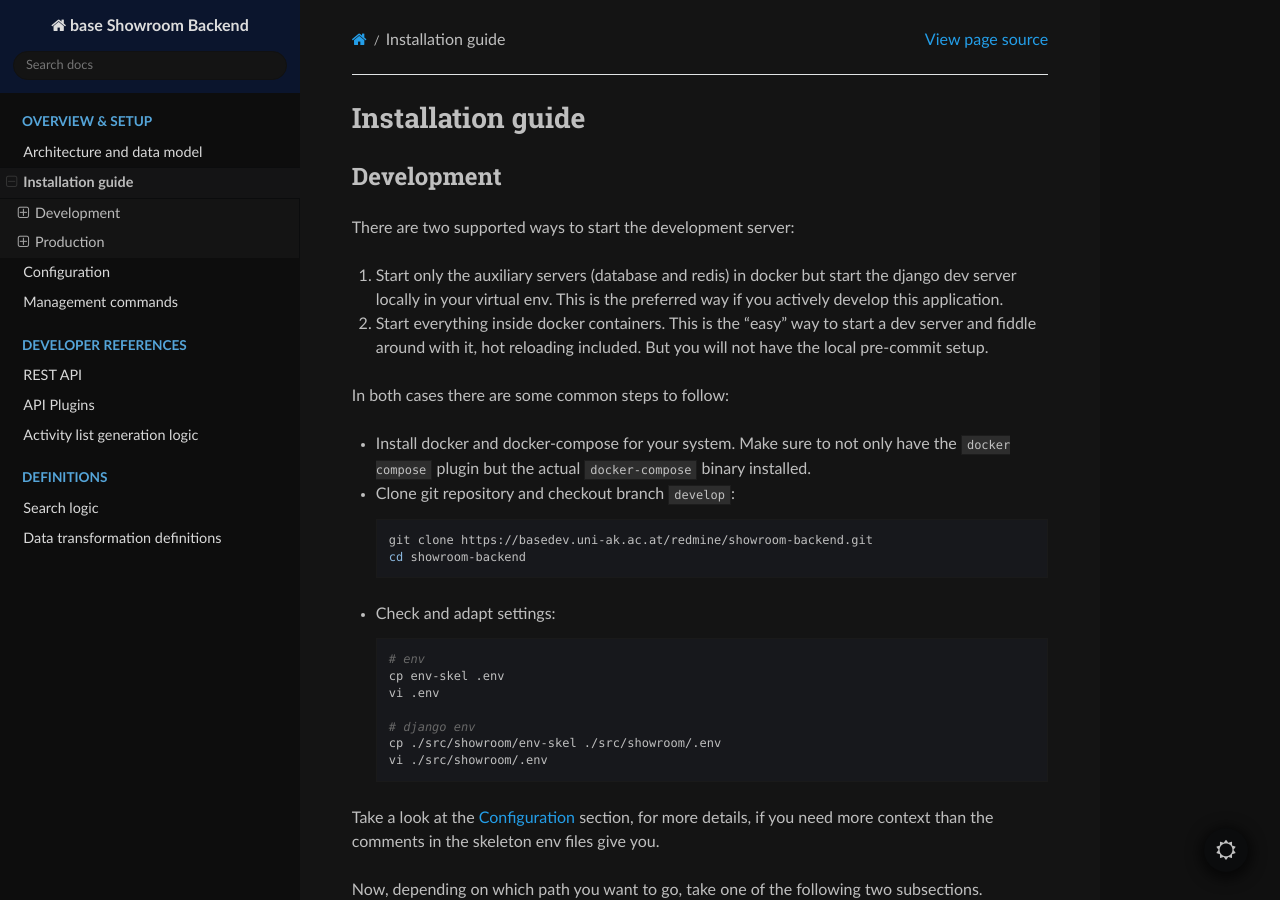
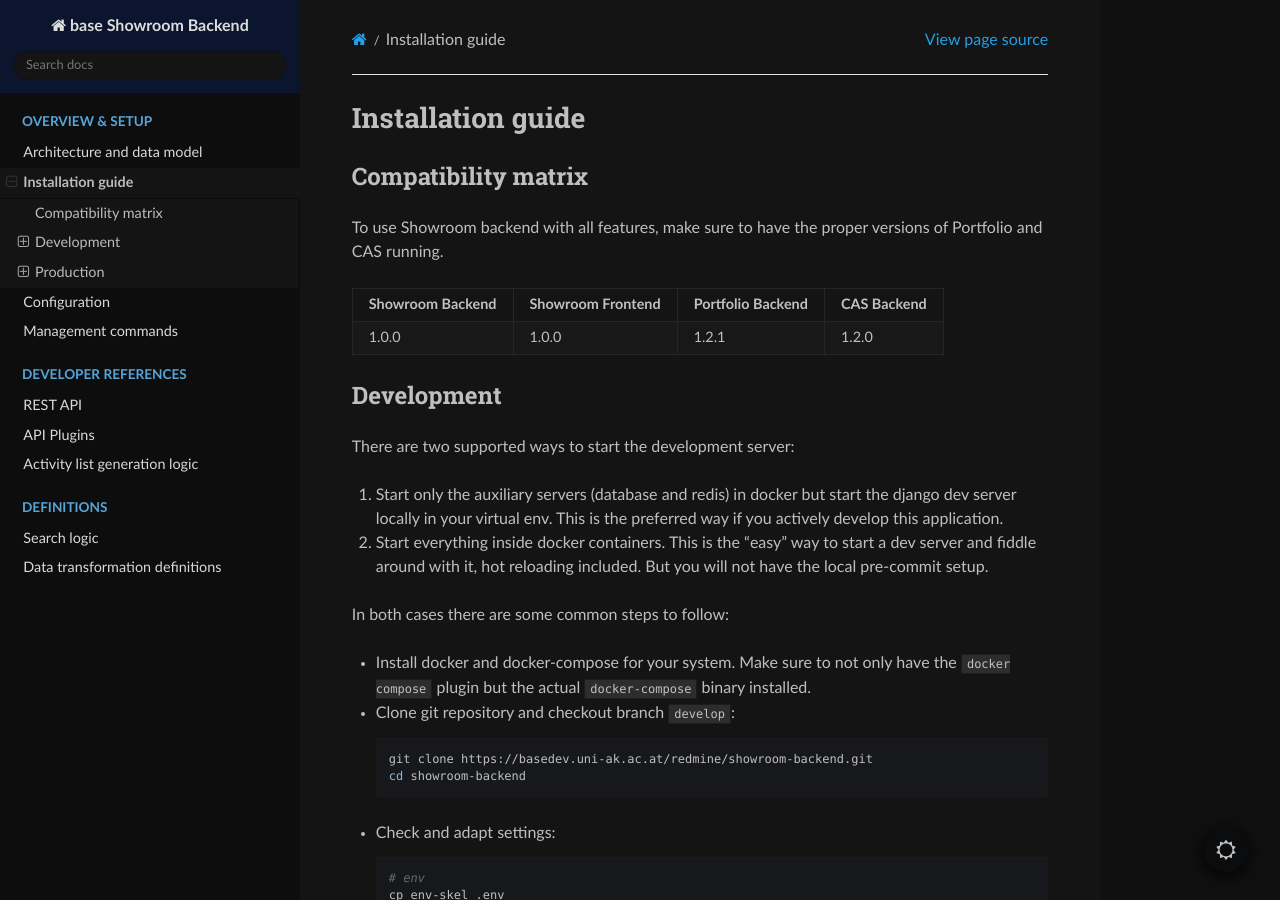
Before and after one commit to base-angewandte/showroom-backend, a Sphinx documentation site: the page built from docs/source/install.md, in a window 1280 px wide and 900 px high. Built offline with Sphinx 7.4.7 and the Read the Docs theme 2.0.0, drawn with Linux system fonts in a browser that asks for light colours.

Commit message:
+ add compatibility matrix

```diff
--- a/docs/source/install.md
+++ b/docs/source/install.md
@@ -1,4 +1,13 @@
 # Installation guide
+
+## Compatibility matrix
+
+To use Showroom backend with all features, make sure to have the proper versions of
+Portfolio and CAS running.
+
+| Showroom Backend | Showroom Frontend | Portfolio Backend | CAS Backend |
+| ---------------- | ----------------- | ----------------- | ----------- |
+| 1.0.0            | 1.0.0             | 1.2.1             | 1.2.0       |
 
 ## Development
 
```
